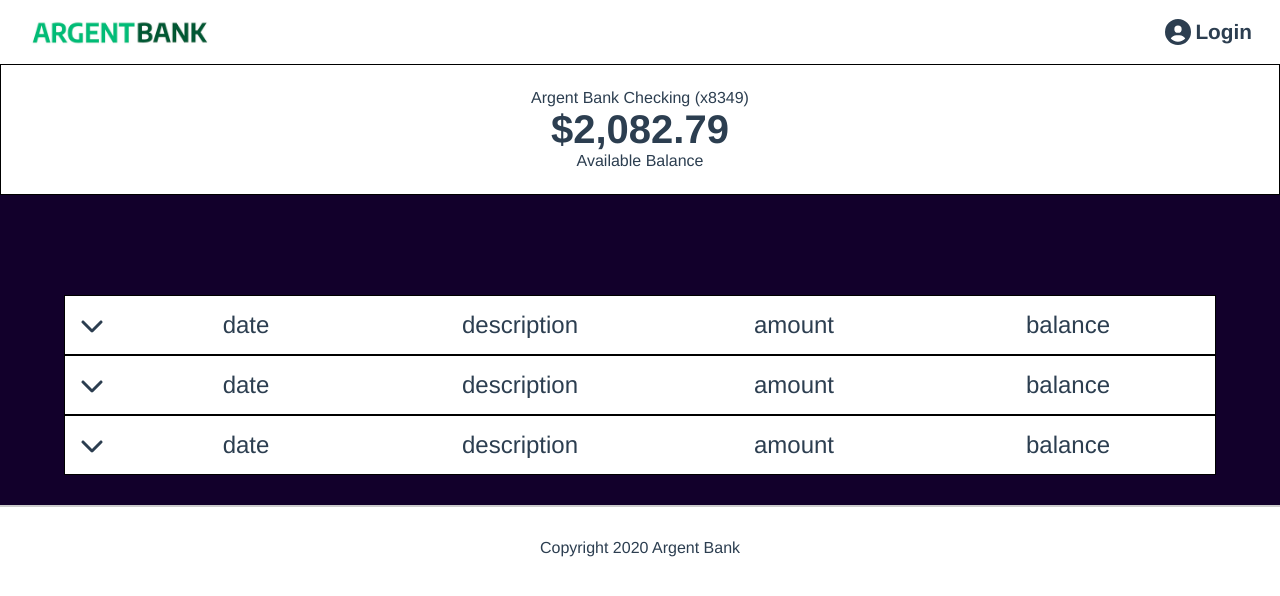
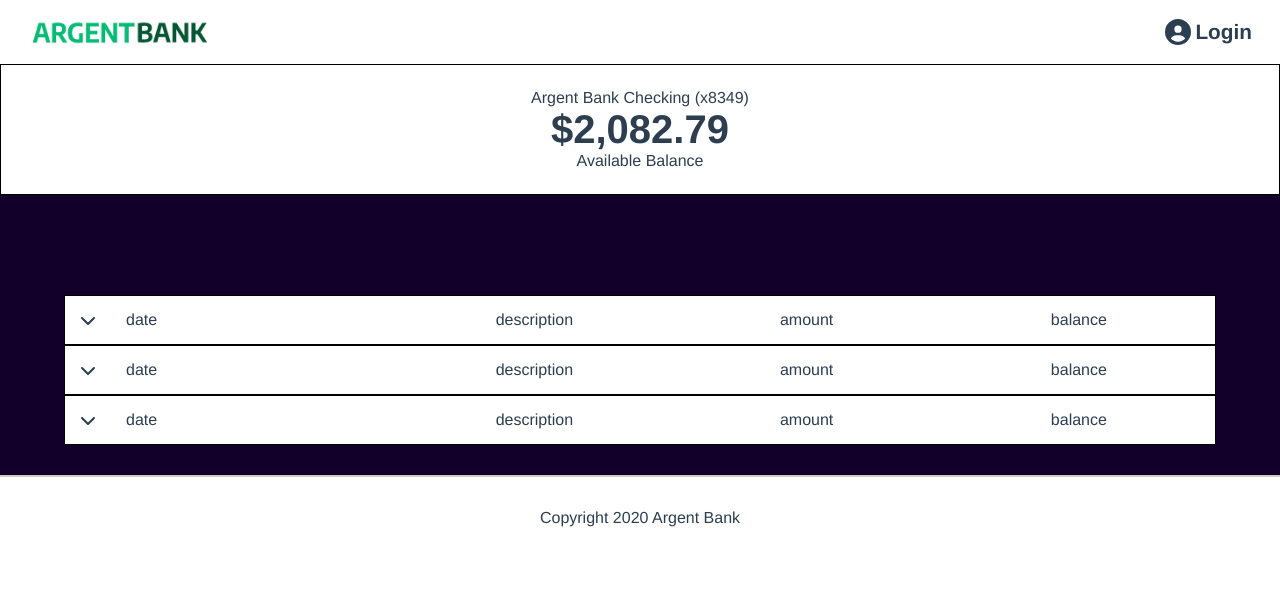
Before and after one commit to Axel93183/p13_argent_bank_fr, a React (Create React App) app in the folder p13_argent_bank_Front-end/: page /transactions in a window 1280 px wide. Shown: the top 596 px of the page. Built offline with nearby package versions, Linux system fonts and the light colour scheme.

Commit message:
Components : Transactions - CollapseContent

```diff
--- /dev/null
+++ b/p13_argent_bank_Front-end/src/components/Transactions/CollapseContent/CollapseContent.css
@@ -0,0 +1,59 @@
+/* Contenu du conteneur collapse */
+.collapse-content {
+  max-height: 0;
+  opacity: 0;
+  overflow: hidden;
+  padding: 0 15px;
+  box-sizing: border-box;
+  text-align: justify;
+  position: relative;
+  top: 0;
+  z-index: 1;
+}
+
+/* Contenu ouvert */
+.collapse-content.open {
+  max-height: 1000px;
+  opacity: 1;
+  background-color: white; /* Couleur de fond avec transparence */
+  /* padding: 20px; */
+  font-size: 18px; /* Taille de la police pour les écrans plus grands */
+  font-weight: 400; /* Poids de la police pour les écrans plus grands */
+  color: #2c3e50;
+}
+
+/* Contenu fermé */
+.collapse-content.closed {
+  max-height: 0;
+  opacity: 0;
+  padding: 0 20px;
+}
+
+.collapse-text {
+  display: flex;
+  flex-direction: column;
+  align-items: start;
+  font-size: 1rem;
+  gap: 15px;
+  margin: 5px 0 15px 46px;
+}
+
+.collapse-text img {
+  height: 1rem;
+}
+
+.transaction-type {
+  display: flex;
+  gap: 1rem;
+  align-items: center;
+  justify-content: center;
+}
+
+.transaction-type p {
+  margin: 0;
+}
+
+.transaction-type button {
+  border: none;
+  background-color: white;
+}
--- /dev/null
+++ b/p13_argent_bank_Front-end/src/components/Transactions/CollapseContent/CollapseContent.js
@@ -0,0 +1,31 @@
+import React from "react";
+import iconWrite from "../../../assets/icons/write-icon-solid.jpg";
+import "./CollapseContent.css";
+
+const CollapseContent = ({
+  transactionType = "Electronic",
+  category,
+  notes,
+}) => {
+  return (
+    <div className="collapse-text">
+      <div className="transaction-type">
+        <p>Transaction Type : {transactionType}</p>
+      </div>
+      <div className="transaction-type">
+        <p>Category : {category}</p>
+        <button className="icon-write">
+          <img src={iconWrite} alt="Modify category" />
+        </button>
+      </div>
+      <div className="transaction-type">
+        <p>Notes : {notes}</p>
+        <button className="icon-write">
+          <img src={iconWrite} alt="Modify notes" />
+        </button>
+      </div>
+    </div>
+  );
+};
+
+export default CollapseContent;
--- a/p13_argent_bank_Front-end/src/components/Transactions/CollapseTransactions/CollapseTransactions.css
+++ b/p13_argent_bank_Front-end/src/components/Transactions/CollapseTransactions/CollapseTransactions.css
@@ -1,129 +1,78 @@
-/* Conteneur principal du composant collapse */
 .collapse-component {
   width: 100%;
   border: 1.3px solid black;
-  box-sizing: border-box; /* Conserve la taille du conteneur pour inclure les bordures et le padding */
+  box-sizing: border-box;
 }
 
-/* Conteneur du collapse */
 .collapse-container {
   width: 100%;
   display: flex;
-  align-items: center; /* Centre les éléments verticalement */
-  padding: 15px;
+  align-items: center;
+  padding: 15px 0;
   background-color: white;
   cursor: pointer;
   box-sizing: border-box;
-  user-select: none; /* Empêche la sélection du texte */
 }
 
-/* En-tête du conteneur collapse */
 .collapse-header {
   display: flex;
   align-items: center;
-  font-size: 24px;
+  font-size: 1rem;
   color: #2c3e50;
   width: 100%;
 }
 
-/* Conteneur de l'icône du chevron */
 .collapse-chevron {
   display: flex;
   align-items: center;
-  margin-right: 10px; /* Espacement entre le chevron et les items */
+  padding: 0 15px;
 }
 
-/* Icône du chevron */
 .collapse-icon {
-  transition: transform 0.5s ease; /* Animation fluide pour la rotation du chevron */
+  transition: transform 0.05s ease;
 }
 
-/* Transformation de l'icône quand ouvert */
 .collapse-icon.open {
-  transform: rotate(
-    -180deg
-  ); /* Rotation du chevron lorsque le collapse est ouvert */
+  transform: rotate(-180deg);
 }
 
-/* Conteneur des items du collapse */
 .collapse-items {
   display: flex;
-  flex: 1; /* Permet aux items de s'étendre sur l'espace disponible */
-  justify-content: space-between; /* Répartit les items uniformément */
+  flex: 1;
+  justify-content: space-between;
 }
 
-/* Style pour les éléments collapse-item */
 .collapse-item {
-  text-align: center; /* Centre le texte à l'intérieur des items */
-  flex: 1; /* Assure que chaque item occupe l'espace disponible de manière égale */
-  margin-left: 10px; /* Espacement entre les items */
+  text-align: center;
+  flex: 1;
 }
 
-/* Éviter l'espacement à gauche du premier item */
 .collapse-item:first-child {
-  margin-left: 0;
-}
-
-/* Contenu du conteneur collapse */
-.collapse-content {
-  max-height: 0;
-  opacity: 0;
-  overflow: hidden;
-  padding: 0 20px;
-  box-sizing: border-box;
-  text-align: justify;
-  border-bottom-left-radius: 5px;
-  border-bottom-right-radius: 5px;
-  transition: max-height 0.1s ease-out, opacity 0.3s ease-out,
-    padding 0.3s ease-out;
-  position: relative;
-  top: 0;
-  z-index: 1;
-}
-
-/* Contenu ouvert */
-.collapse-content.open {
-  max-height: 1000px;
-  opacity: 1;
-  background-color: rgba(
-    246,
-    246,
-    246,
-    0.45
-  ); /* Couleur de fond avec transparence */
-  padding: 20px;
-  font-size: 18px; /* Taille de la police pour les écrans plus grands */
-  font-weight: 400; /* Poids de la police pour les écrans plus grands */
-}
-
-/* Contenu fermé */
-.collapse-content.closed {
-  max-height: 0;
-  opacity: 0;
-  padding: 0 20px;
+  text-align: start;
+  margin-left: 15px;
 }
 
 /* Media Queries */
-@media (max-width: 630px) {
+/* @media (max-width: 630px) {
   .collapse-container {
     padding: 10px;
   }
 
   .collapse-content.open {
-    font-size: 12px; /* Réduit la taille de la police sur les petits écrans */
+    font-size: 12px;
   }
 
   .collapse-content.closed {
-    font-size: 12px; /* Réduit la taille de la police sur les petits écrans */
+    font-size: 12px;
   }
 }
 
 @media (min-width: 720px) {
   .collapse-container {
-    padding: 15px; /* Augmente le padding pour les grands écrans */
+    padding: 15px;
   }
 
   .collapse-content.open {
-    font-size: 18px; /* Augmente la taille de la police sur les grands écrans */
+    font-size: 18px;
   }
-}
+} */
--- a/p13_argent_bank_Front-end/src/pages/Transactions/Transactions.js
+++ b/p13_argent_bank_Front-end/src/pages/Transactions/Transactions.js
@@ -2,6 +2,7 @@ import React from "react";
 
 import Account from "../../components/Account/Account";
 import Footer from "../../components/Footer/Footer";
+import CollapseContent from "../../components/Transactions/CollapseContent/CollapseContent";
 import CollapseTransactions from "../../components/Transactions/CollapseTransactions/CollapseTransactions";
 import Header from "./../../components/Header/Header";
 
@@ -33,6 +34,7 @@ const Transactions = () => {
             description="description"
             amount="amount"
             balance="balance"
+            content={<CollapseContent category="any" notes="any" />}
           />
           <CollapseTransactions
             date="date"
@@ -45,6 +47,7 @@ const Transactions = () => {
             description="description"
             amount="amount"
             balance="balance"
+            content={<CollapseContent category="any" notes="any" />}
           />
         </section>
       </main>
```
